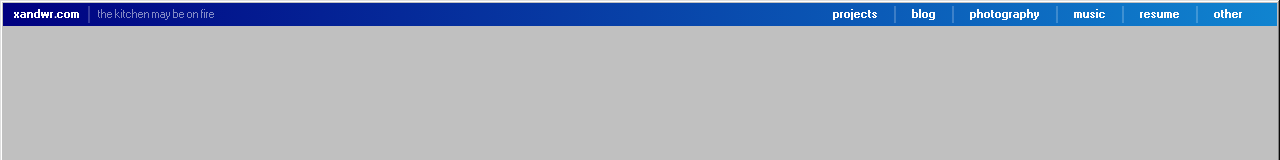
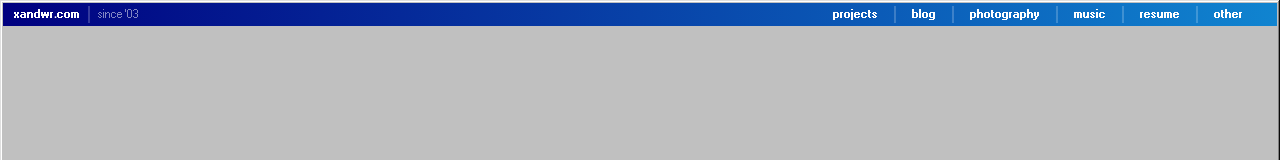
Before and after one commit to xandwr/xandwr, a SvelteKit app: page / in a window 1280 px wide. Shown: the top 160 px of the page. Built offline with nearby package versions, Linux system fonts and the light colour scheme.

Commit message:
Random title

```diff
--- a/src/lib/phrases.ts
+++ b/src/lib/phrases.ts
@@ -1,4 +1,4 @@
-export let phrases = [
+export const phrases = [
     "welcome to hell",
     "welcome to paradise",
     "since '03",
--- a/src/routes/+layout.svelte
+++ b/src/routes/+layout.svelte
@@ -4,7 +4,7 @@
 	import "../global.css";
 
 	let { children } = $props();
-	var randomSloganIndex = phrases.length - 1;
+	const title = phrases[Math.floor(Math.random() * phrases.length)];
 </script>
 
 <svelte:head>
@@ -18,7 +18,7 @@
 			<div class="flex flex-row gap-2 justify-center items-center">
 				<a href="/" class="text-white">xandwr.com</a>
 				<hr class="h-full border border-white/20" />
-				<p class="font-light opacity-50">{phrases[randomSloganIndex]}</p>
+				<p class="font-light opacity-50">{title}</p>
 			</div>
 
 
--- a/src/routes/+page.svelte
+++ b/src/routes/+page.svelte
@@ -1,4 +1,7 @@
 <!-- Page content renders inside the persistent window-body from +layout.svelte. -->
+<script lang="ts">
+
+</script>
 
 <div class="flex w-full h-full m-auto items-between justify-center">
 
```
